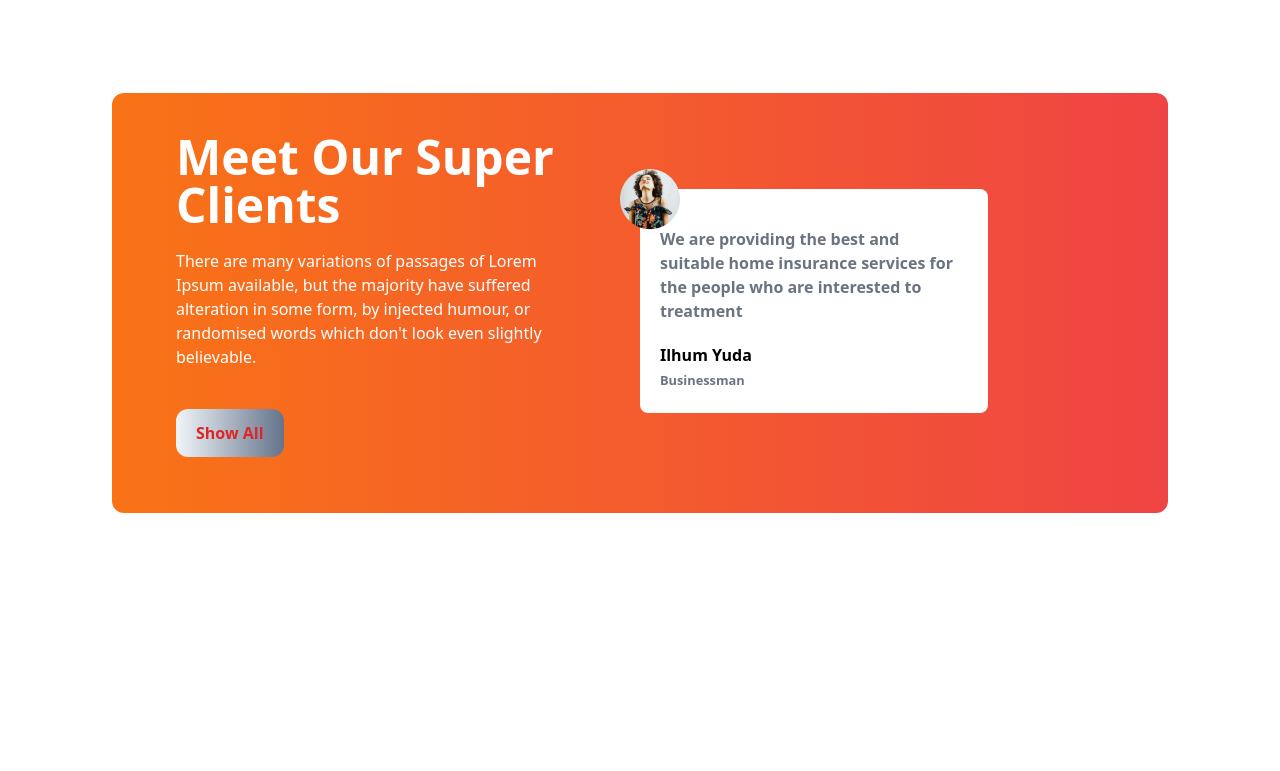
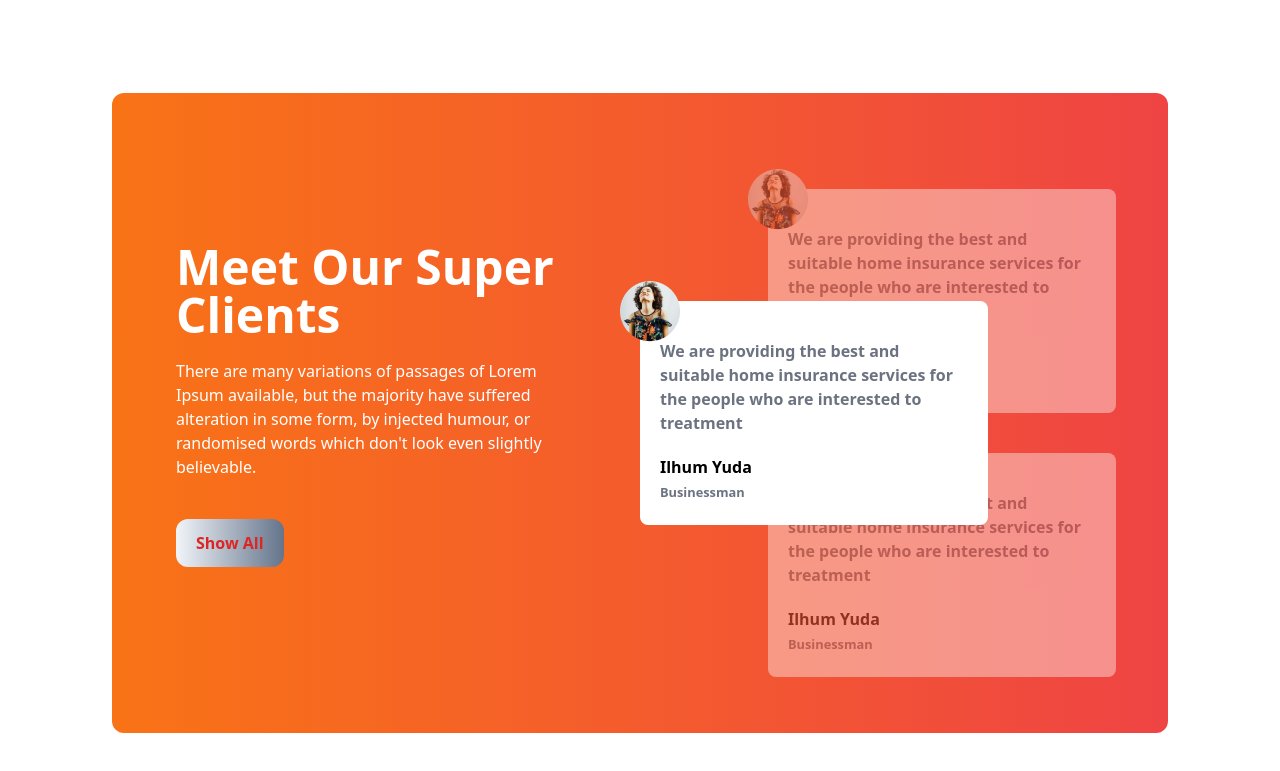
Before and after one commit to ALIASHRAFCHOWDHURY/Tea-house-practice, a plain HTML site: page index.html in a window 1280 px wide. Shown: the part 1952-2723 px from the top of the page. Before the commit the page ends 2561 px from the top, so only its background shows below. Drawn offline with nearby package versions, Linux system fonts and the light colour scheme.

Commit message:
review section complete

```diff
--- a/index.html
+++ b/index.html
@@ -124,13 +124,37 @@
                 <section>
                         <div class="mb-24 bg-gradient-to-r from-orange-500 to-red-500 rounded-xl grid grid-cols-1 md:grid-cols-2 px-7 md:px-16">
                                 <!-- text section -->
-                                 <div class="md:w-5/6">
-                                        <h1 class="text-5xl font-bold mt-10 mb-5 text-white">Meet Our Super Clients</h1>
-                                        <p class="text-white">There are many variations of passages of Lorem Ipsum available, but the majority have suffered alteration in some form, by injected humour, or randomised words which don't look even slightly believable. </p>
-                                        <button class=" font-bold bg-gradient-to-r from-slate-100 to-slate-500 mb-14 mt-10 text-red-600 px-5 py-3 rounded-xl">Show All</button>
+                                <div class="flex items-center">
+                                        <div class="md:w-5/6">
+                                                <h1 class="text-5xl font-bold mt-10 mb-5 text-white">Meet Our Super Clients</h1>
+                                                <p class="text-white">There are many variations of passages of Lorem Ipsum available, but the majority have suffered alteration in some form, by injected humour, or randomised words which don't look even slightly believable. </p>
+                                                <button class=" font-bold bg-gradient-to-r from-slate-100 to-slate-500 mb-14 mt-10 text-red-600 px-5 py-3 rounded-xl">Show All</button>
+                                        </div>
                                 </div>
                                 <div class="relative py-24 ">
-                                        <div class="relative w-full md:w-3/4 h-56 bg-white text-black rounded-lg flex items-center">
+                                        <div class="absolute z-10 top-44 md:top-52 ">
+                                                <div class="relative  w-full md:w-3/4 h-56 bg-white text-black rounded-lg flex items-center ">
+                                                        <div class="absolute -top-5 -left-5">
+                                                                <img class="" src="images/client.png" alt="">
+                                                        </div>
+                                                        <div class="p-5">
+                                                                <p class="text-gray-500 font-bold mt-4">We are providing the best and suitable home insurance services for the people who are interested to treatment</p>
+                                                                <h3 class="font-bold mt-5 ">Ilhum Yuda</h3>
+                                                                <small class="text-gray-500 font-bold">Businessman</small>
+                                                        </div>
+                                                </div>
+                                        </div>
+                                        <div class="relative left-8 md:left-32  w-full md:w-3/4 h-56 bg-white text-black rounded-lg flex items-center opacity-40">
+                                                <div class="absolute -top-5 -left-5">
+                                                        <img class="" src="images/client.png" alt="">
+                                                </div>
+                                                <div class="p-5">
+                                                        <p class="text-gray-500 font-bold mt-4">We are providing the best and suitable home insurance services for the people who are interested to treatment</p>
+                                                        <h3 class="font-bold mt-5 ">Ilhum Yuda</h3>
+                                                        <small class="text-gray-500 font-bold">Businessman</small>
+                                                </div>
+                                        </div>
+                                        <div class="relative left-8 md:left-32 top-10 w-full md:w-3/4 h-56 bg-white text-black rounded-lg flex items-center opacity-40">
                                                 <div class="absolute -top-5 -left-5">
                                                         <img class="" src="images/client.png" alt="">
                                                 </div>
```
